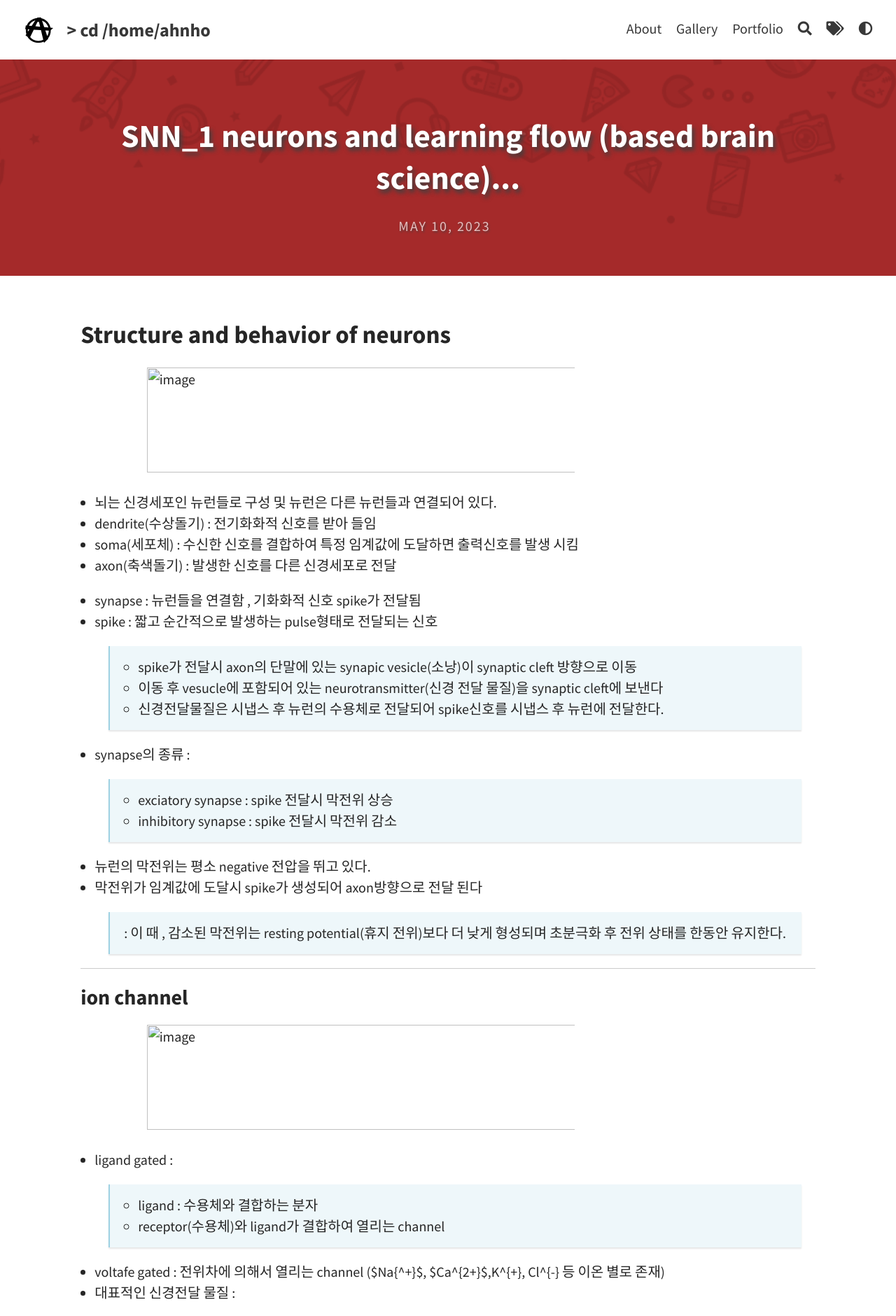
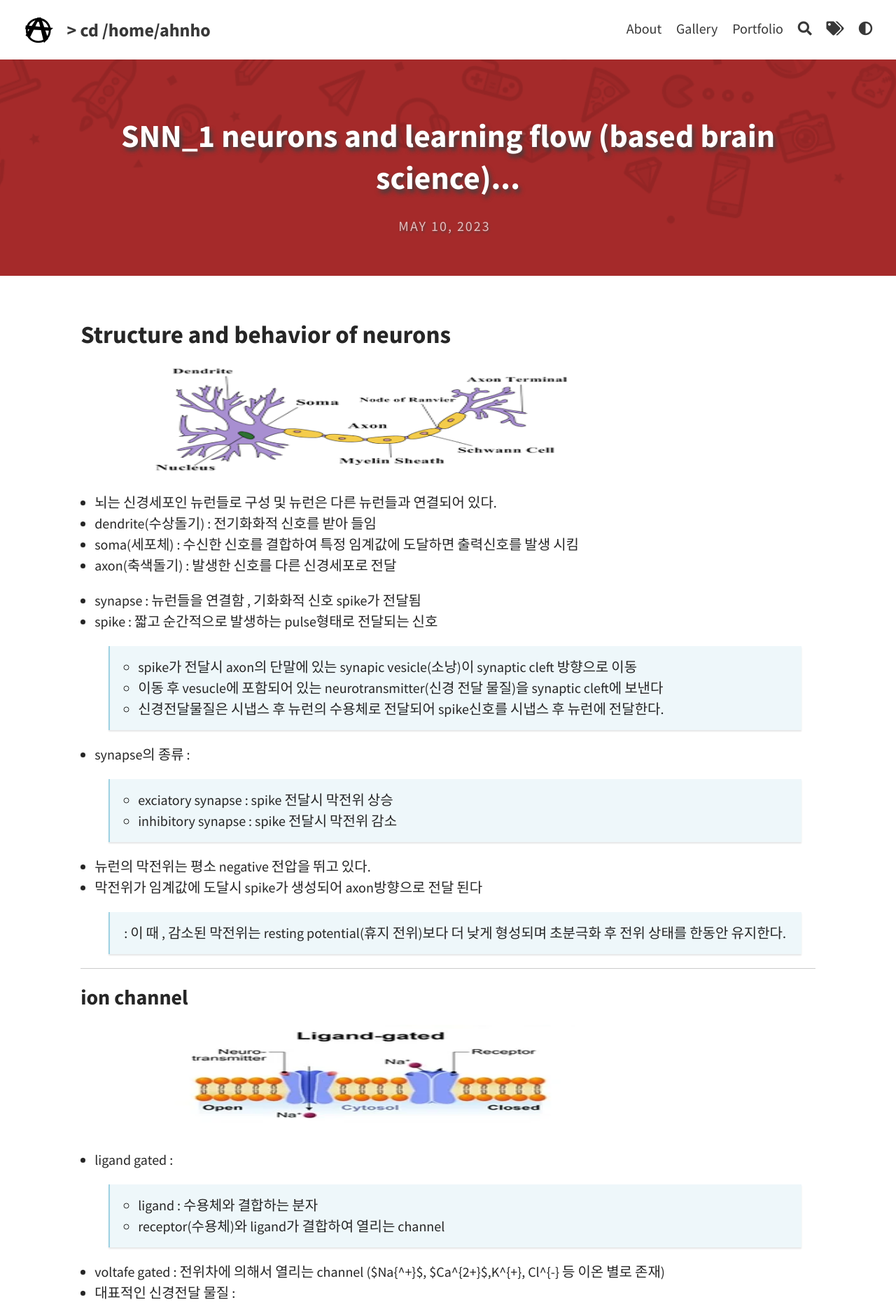
Before and after one commit to Ahnho/Ahnho.github.io, a Jekyll site: the page built from _posts/2023-05-10-SNN_1.md, in a window 1280 px wide. Shown: the top 1880 px of the page at 70% size. Built offline with Jekyll 4.4.1, drawn with Linux system fonts in a browser that asks for light colours.

Commit message:
image update

```diff
--- a/_posts/2023-05-10-SNN_1.md
+++ b/_posts/2023-05-10-SNN_1.md
@@ -10,7 +10,7 @@
 
 ## Structure and behavior of neurons
 
-<img src= "/_image/SNN/neuron.png" width="800px" height="150px" title="image"/>
+<img src= "/image/SNN/neuron.png" width="800px" height="150px" title="image"/>
 
 - 뇌는 신경세포인 뉴런들로 구성 및 뉴런은 다른 뉴런들과 연결되어 있다.
 - dendrite(수상돌기) : 전기화화적 신호를 받아 들임
@@ -36,7 +36,7 @@
 
 ### ion channel
 
-<img src= "/_image/SNN/ion.png" width="800px" height="150px" title="image"/>
+<img src= "/image/SNN/ion.png" width="800px" height="150px" title="image"/>
 
 - ligand gated :
 > - ligand : 수용체와 결합하는 분자
@@ -56,13 +56,13 @@
 
 
 ## SNN learning flow
-<img src= "/_image/SNN/ma.png" width="800px" height="150px" title="image"/>
+<img src= "/image/SNN/ma.png" width="800px" height="150px" title="image"/>
 
 - 세포 이온마다 세포의 내부와 외부는 농도차가 남  $Na^+$ 같은 경우는 외부가 내부보다 약 10배정도 농도가 큼
 > : 외부의 어떤 존재하지않는 경우 엔트로피에 의해서 세포 내부와 외부를 맞출려는 힘이 생김
 > : **그래서 평균적으로 나가는 이온들과 들어오는 이온들의 상쇄되어 전체적으로 이동하지 않도록 처럼 보이는 평행상태를 만들기 위해서는 전기장을 걸어줄 필요가 있다.  **
 
-<img src= "/_image/SNN/spike_graph.png" width="800px" height="150px" title="image"/>
+<img src= "/image/SNN/spike_graph.png" width="800px" height="150px" title="image"/>
 
 - postsynaptic neuron의 전위가 휴지 전위일 때 axon 말단에서 전달되어온 Glu 신경전달물질과 AMPA 수용체와 결합한다
 > - 이 때 , $Na^+$ channel이 열리면서 세포안으로  $Na^+$가 올라가면서 막전위가 올라감
```
